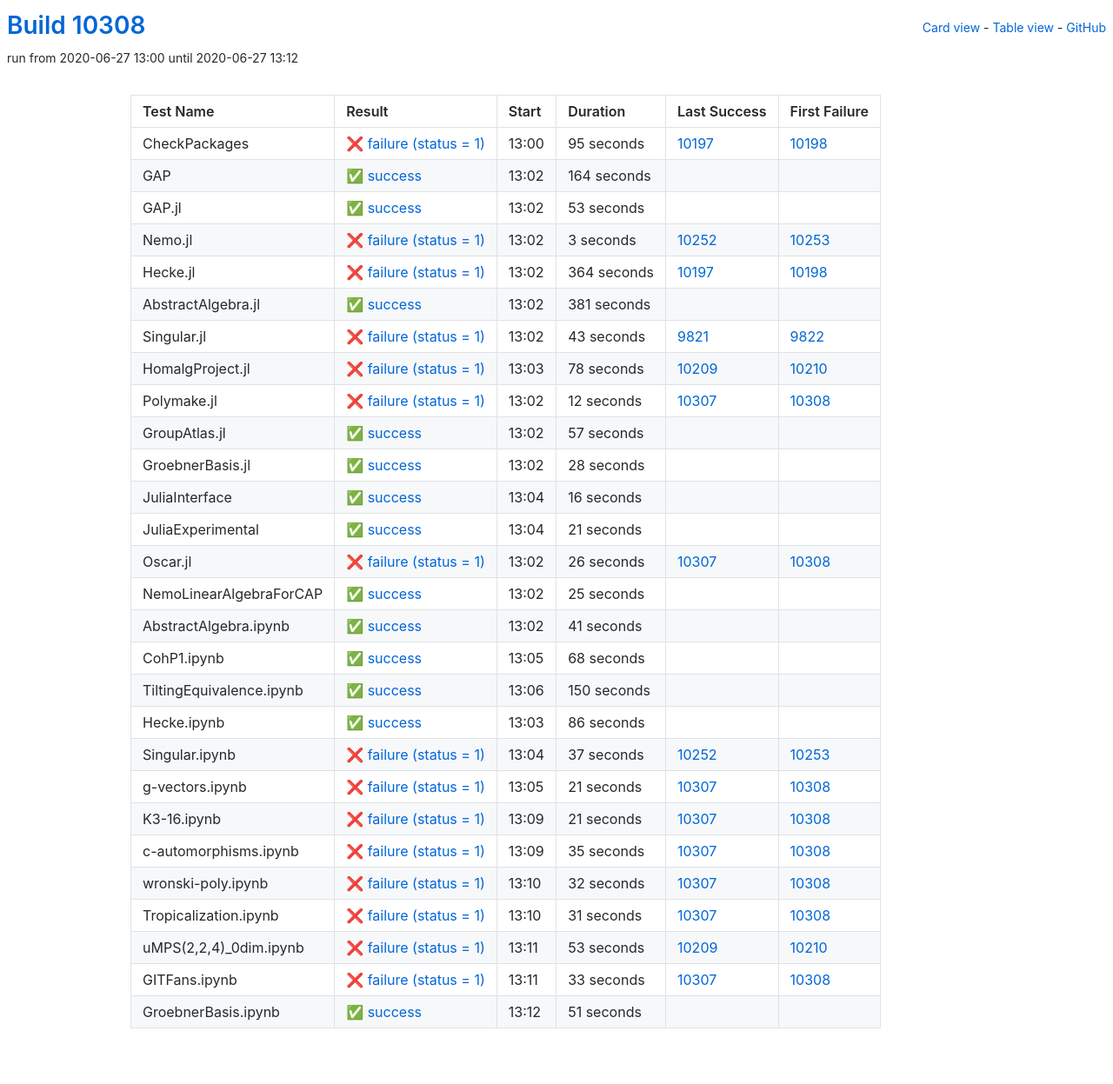
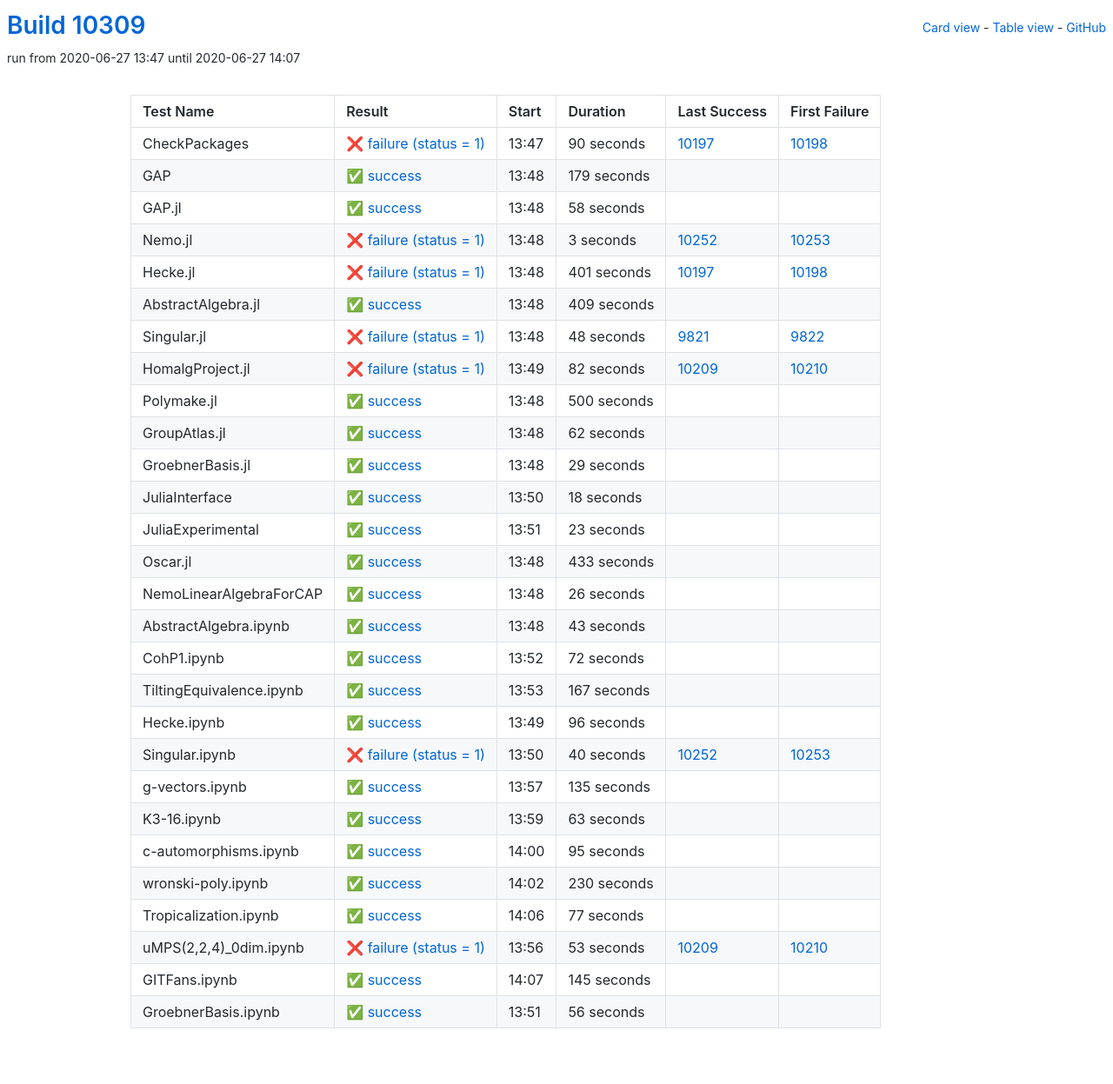
Before and after one commit to oscar-system/oscar-ci-status, a Jekyll site: the page built from table.html, in a window 1280 px wide. Shown: the whole page at 87% size. Built offline with Jekyll 4.4.1, drawn with Linux system fonts in a browser that asks for light colours.

Commit message:
Build #10309

```diff
--- a/_data/ci.yml
+++ b/_data/ci.yml
@@ -1,6 +1,6 @@
 ---
-build: 10308
-build_url: https://oscarci.mathematik.uni-kl.de/job/oscar/10308/
+build: 10309
+build_url: https://oscarci.mathematik.uni-kl.de/job/oscar/10309/
 job: oscar
 organization: oscar-system
 repo: oscar-ci-status
@@ -8,44 +8,44 @@ repourl: https://github.com/oscar-system/oscar-ci-status
 tests:
 - name: CheckPackages
   id: checkpackages
-  log: https://oscarci.mathematik.uni-kl.de/job/oscar/10308/artifact/logs/build-10308/CheckPackages.log
-  start: 2020-06-27 13:00
+  log: https://oscarci.mathematik.uni-kl.de/job/oscar/10309/artifact/logs/build-10309/CheckPackages.log
+  start: 2020-06-27 13:47
   success: false
   exitcode: 1
   status: failure
-  duration: 95
+  duration: 90
   last_success: 10197
   last_success_url: https://oscarci.mathematik.uni-kl.de/job/oscar/10197/
   first_failure: 10198
   first_failure_url: https://oscarci.mathematik.uni-kl.de/job/oscar/10198/
 - name: GAP
   id: gap
-  log: https://oscarci.mathematik.uni-kl.de/job/oscar/10308/artifact/logs/build-10308/GAP.log
-  start: 2020-06-27 13:02
+  log: https://oscarci.mathematik.uni-kl.de/job/oscar/10309/artifact/logs/build-10309/GAP.log
+  start: 2020-06-27 13:48
   success: true
   exitcode: 0
   status: success
-  duration: 164
+  duration: 179
   last_success: false
   last_success_url:
   first_failure: false
   first_failure_url:
 - name: GAP.jl
   id: gap-jl
-  log: https://oscarci.mathematik.uni-kl.de/job/oscar/10308/artifact/logs/build-10308/GAP.jl.log
-  start: 2020-06-27 13:02
+  log: https://oscarci.mathematik.uni-kl.de/job/oscar/10309/artifact/logs/build-10309/GAP.jl.log
+  start: 2020-06-27 13:48
   success: true
   exitcode: 0
   status: success
-  duration: 53
+  duration: 58
   last_success: false
   last_success_url:
   first_failure: false
   first_failure_url:
 - name: Nemo.jl
   id: nemo-jl
-  log: https://oscarci.mathematik.uni-kl.de/job/oscar/10308/artifact/logs/build-10308/Nemo.jl.log
-  start: 2020-06-27 13:02
+  log: https://oscarci.mathematik.uni-kl.de/job/oscar/10309/artifact/logs/build-10309/Nemo.jl.log
+  start: 2020-06-27 13:48
   success: false
   exitcode: 1
   status: failure
@@ -56,260 +56,260 @@ tests:
   first_failure_url: https://oscarci.mathematik.uni-kl.de/job/oscar/10253/
 - name: Hecke.jl
   id: hecke-jl
-  log: https://oscarci.mathematik.uni-kl.de/job/oscar/10308/artifact/logs/build-10308/Hecke.jl.log
-  start: 2020-06-27 13:02
+  log: https://oscarci.mathematik.uni-kl.de/job/oscar/10309/artifact/logs/build-10309/Hecke.jl.log
+  start: 2020-06-27 13:48
   success: false
   exitcode: 1
   status: failure
-  duration: 364
+  duration: 401
   last_success: 10197
   last_success_url: https://oscarci.mathematik.uni-kl.de/job/oscar/10197/
   first_failure: 10198
   first_failure_url: https://oscarci.mathematik.uni-kl.de/job/oscar/10198/
 - name: AbstractAlgebra.jl
   id: abstractalgebra-jl
-  log: https://oscarci.mathematik.uni-kl.de/job/oscar/10308/artifact/logs/build-10308/AbstractAlgebra.jl.log
-  start: 2020-06-27 13:02
+  log: https://oscarci.mathematik.uni-kl.de/job/oscar/10309/artifact/logs/build-10309/AbstractAlgebra.jl.log
+  start: 2020-06-27 13:48
   success: true
   exitcode: 0
   status: success
-  duration: 381
+  duration: 409
   last_success: false
   last_success_url:
   first_failure: false
   first_failure_url:
 - name: Singular.jl
   id: singular-jl
-  log: https://oscarci.mathematik.uni-kl.de/job/oscar/10308/artifact/logs/build-10308/Singular.jl.log
-  start: 2020-06-27 13:02
+  log: https://oscarci.mathematik.uni-kl.de/job/oscar/10309/artifact/logs/build-10309/Singular.jl.log
+  start: 2020-06-27 13:48
   success: false
   exitcode: 1
   status: failure
-  duration: 43
+  duration: 48
   last_success: 9821
   last_success_url: https://oscarci.mathematik.uni-kl.de/job/oscar/9821/
   first_failure: 9822
   first_failure_url: https://oscarci.mathematik.uni-kl.de/job/oscar/9822/
 - name: HomalgProject.jl
   id: homalgproject-jl
-  log: https://oscarci.mathematik.uni-kl.de/job/oscar/10308/artifact/logs/build-10308/HomalgProject.jl.log
-  start: 2020-06-27 13:03
+  log: https://oscarci.mathematik.uni-kl.de/job/oscar/10309/artifact/logs/build-10309/HomalgProject.jl.log
+  start: 2020-06-27 13:49
   success: false
   exitcode: 1
   status: failure
-  duration: 78
+  duration: 82
   last_success: 10209
   last_success_url: https://oscarci.mathematik.uni-kl.de/job/oscar/10209/
   first_failure: 10210
   first_failure_url: https://oscarci.mathematik.uni-kl.de/job/oscar/10210/
 - name: Polymake.jl
   id: polymake-jl
-  log: https://oscarci.mathematik.uni-kl.de/job/oscar/10308/artifact/logs/build-10308/Polymake.jl.log
-  start: 2020-06-27 13:02
-  success: false
-  exitcode: 1
-  status: failure
-  duration: 12
-  last_success: 10307
-  last_success_url: https://oscarci.mathematik.uni-kl.de/job/oscar/10307/
-  first_failure: 10308
-  first_failure_url: https://oscarci.mathematik.uni-kl.de/job/oscar/10308/
-- name: GroupAtlas.jl
-  id: groupatlas-jl
-  log: https://oscarci.mathematik.uni-kl.de/job/oscar/10308/artifact/logs/build-10308/GroupAtlas.jl.log
-  start: 2020-06-27 13:02
+  log: https://oscarci.mathematik.uni-kl.de/job/oscar/10309/artifact/logs/build-10309/Polymake.jl.log
+  start: 2020-06-27 13:48
   success: true
   exitcode: 0
   status: success
-  duration: 57
+  duration: 500
+  last_success: false
+  last_success_url:
+  first_failure: false
+  first_failure_url:
+- name: GroupAtlas.jl
+  id: groupatlas-jl
+  log: https://oscarci.mathematik.uni-kl.de/job/oscar/10309/artifact/logs/build-10309/GroupAtlas.jl.log
+  start: 2020-06-27 13:48
+  success: true
+  exitcode: 0
+  status: success
+  duration: 62
   last_success: false
   last_success_url:
   first_failure: false
   first_failure_url:
 - name: GroebnerBasis.jl
   id: groebnerbasis-jl
-  log: https://oscarci.mathematik.uni-kl.de/job/oscar/10308/artifact/logs/build-10308/GroebnerBasis.jl.log
-  start: 2020-06-27 13:02
+  log: https://oscarci.mathematik.uni-kl.de/job/oscar/10309/artifact/logs/build-10309/GroebnerBasis.jl.log
+  start: 2020-06-27 13:48
   success: true
   exitcode: 0
   status: success
-  duration: 28
+  duration: 29
   last_success: false
   last_success_url:
   first_failure: false
   first_failure_url:
 - name: JuliaInterface
   id: juliainterface
-  log: https://oscarci.mathematik.uni-kl.de/job/oscar/10308/artifact/logs/build-10308/JuliaInterface.log
-  start: 2020-06-27 13:04
+  log: https://oscarci.mathematik.uni-kl.de/job/oscar/10309/artifact/logs/build-10309/JuliaInterface.log
+  start: 2020-06-27 13:50
   success: true
   exitcode: 0
   status: success
-  duration: 16
+  duration: 18
   last_success: false
   last_success_url:
   first_failure: false
   first_failure_url:
 - name: JuliaExperimental
   id: juliaexperimental
-  log: https://oscarci.mathematik.uni-kl.de/job/oscar/10308/artifact/logs/build-10308/JuliaExperimental.log
-  start: 2020-06-27 13:04
+  log: https://oscarci.mathematik.uni-kl.de/job/oscar/10309/artifact/logs/build-10309/JuliaExperimental.log
+  start: 2020-06-27 13:51
   success: true
   exitcode: 0
   status: success
-  duration: 21
+  duration: 23
   last_success: false
   last_success_url:
   first_failure: false
   first_failure_url:
 - name: Oscar.jl
   id: oscar-jl
-  log: https://oscarci.mathematik.uni-kl.de/job/oscar/10308/artifact/logs/build-10308/Oscar.jl.log
-  start: 2020-06-27 13:02
-  success: false
-  exitcode: 1
-  status: failure
-  duration: 26
-  last_success: 10307
-  last_success_url: https://oscarci.mathematik.uni-kl.de/job/oscar/10307/
-  first_failure: 10308
-  first_failure_url: https://oscarci.mathematik.uni-kl.de/job/oscar/10308/
-- name: NemoLinearAlgebraForCAP
-  id: nemolinearalgebraforcap
-  log: https://oscarci.mathematik.uni-kl.de/job/oscar/10308/artifact/logs/build-10308/NemoLinearAlgebraForCAP.log
-  start: 2020-06-27 13:02
+  log: https://oscarci.mathematik.uni-kl.de/job/oscar/10309/artifact/logs/build-10309/Oscar.jl.log
+  start: 2020-06-27 13:48
   success: true
   exitcode: 0
   status: success
-  duration: 25
+  duration: 433
+  last_success: false
+  last_success_url:
+  first_failure: false
+  first_failure_url:
+- name: NemoLinearAlgebraForCAP
+  id: nemolinearalgebraforcap
+  log: https://oscarci.mathematik.uni-kl.de/job/oscar/10309/artifact/logs/build-10309/NemoLinearAlgebraForCAP.log
+  start: 2020-06-27 13:48
+  success: true
+  exitcode: 0
+  status: success
+  duration: 26
   last_success: false
   last_success_url:
   first_failure: false
   first_failure_url:
 - name: AbstractAlgebra.ipynb
   id: abstractalgebra-ipynb
-  log: https://oscarci.mathematik.uni-kl.de/job/oscar/10308/artifact/logs/build-10308/AbstractAlgebra.ipynb.log
-  start: 2020-06-27 13:02
+  log: https://oscarci.mathematik.uni-kl.de/job/oscar/10309/artifact/logs/build-10309/AbstractAlgebra.ipynb.log
+  start: 2020-06-27 13:48
   success: true
   exitcode: 0
   status: success
-  duration: 41
+  duration: 43
   last_success: false
   last_success_url:
   first_failure: false
   first_failure_url:
 - name: CohP1.ipynb
   id: cohp1-ipynb
-  log: https://oscarci.mathematik.uni-kl.de/job/oscar/10308/artifact/logs/build-10308/CohP1.ipynb.log
-  start: 2020-06-27 13:05
+  log: https://oscarci.mathematik.uni-kl.de/job/oscar/10309/artifact/logs/build-10309/CohP1.ipynb.log
+  start: 2020-06-27 13:52
   success: true
   exitcode: 0
   status: success
-  duration: 68
+  duration: 72
   last_success: false
   last_success_url:
   first_failure: false
   first_failure_url:
 - name: TiltingEquivalence.ipynb
   id: tiltingequivalence-ipynb
-  log: https://oscarci.mathematik.uni-kl.de/job/oscar/10308/artifact/logs/build-10308/TiltingEquivalence.ipynb.log
-  start: 2020-06-27 13:06
+  log: https://oscarci.mathematik.uni-kl.de/job/oscar/10309/artifact/logs/build-10309/TiltingEquivalence.ipynb.log
+  start: 2020-06-27 13:53
   success: true
   exitcode: 0
   status: success
-  duration: 150
+  duration: 167
   last_success: false
   last_success_url:
   first_failure: false
   first_failure_url:
 - name: Hecke.ipynb
   id: hecke-ipynb
-  log: https://oscarci.mathematik.uni-kl.de/job/oscar/10308/artifact/logs/build-10308/Hecke.ipynb.log
-  start: 2020-06-27 13:03
+  log: https://oscarci.mathematik.uni-kl.de/job/oscar/10309/artifact/logs/build-10309/Hecke.ipynb.log
+  start: 2020-06-27 13:49
   success: true
   exitcode: 0
   status: success
-  duration: 86
+  duration: 96
   last_success: false
   last_success_url:
   first_failure: false
   first_failure_url:
 - name: Singular.ipynb
   id: singular-ipynb
-  log: https://oscarci.mathematik.uni-kl.de/job/oscar/10308/artifact/logs/build-10308/Singular.ipynb.log
-  start: 2020-06-27 13:04
+  log: https://oscarci.mathematik.uni-kl.de/job/oscar/10309/artifact/logs/build-10309/Singular.ipynb.log
+  start: 2020-06-27 13:50
   success: false
   exitcode: 1
   status: failure
-  duration: 37
+  duration: 40
   last_success: 10252
   last_success_url: https://oscarci.mathematik.uni-kl.de/job/oscar/10252/
   first_failure: 10253
   first_failure_url: https://oscarci.mathematik.uni-kl.de/job/oscar/10253/
 - name: g-vectors.ipynb
   id: g-vectors-ipynb
-  log: https://oscarci.mathematik.uni-kl.de/job/oscar/10308/artifact/logs/build-10308/g-vectors.ipynb.log
-  start: 2020-06-27 13:05
-  success: false
-  exitcode: 1
-  status: failure
-  duration: 21
-  last_success: 10307
-  last_success_url: https://oscarci.mathematik.uni-kl.de/job/oscar/10307/
-  first_failure: 10308
-  first_failure_url: https://oscarci.mathematik.uni-kl.de/job/oscar/10308/
+  log: https://oscarci.mathematik.uni-kl.de/job/oscar/10309/artifact/logs/build-10309/g-vectors.ipynb.log
+  start: 2020-06-27 13:57
+  success: true
+  exitcode: 0
+  status: success
+  duration: 135
+  last_success: false
+  last_success_url:
+  first_failure: false
+  first_failure_url:
 - name: K3-16.ipynb
   id: k3-16-ipynb
-  log: https://oscarci.mathematik.uni-kl.de/job/oscar/10308/artifact/logs/build-10308/K3-16.ipynb.log
-  start: 2020-06-27 13:09
-  success: false
-  exitcode: 1
-  status: failure
-  duration: 21
-  last_success: 10307
-  last_success_url: https://oscarci.mathematik.uni-kl.de/job/oscar/10307/
-  first_failure: 10308
-  first_failure_url: https://oscarci.mathematik.uni-kl.de/job/oscar/10308/
+  log: https://oscarci.mathematik.uni-kl.de/job/oscar/10309/artifact/logs/build-10309/K3-16.ipynb.log
+  start: 2020-06-27 13:59
+  success: true
+  exitcode: 0
+  status: success
+  duration: 63
+  last_success: false
+  last_success_url:
+  first_failure: false
+  first_failure_url:
 - name: c-automorphisms.ipynb
   id: c-automorphisms-ipynb
-  log: https://oscarci.mathematik.uni-kl.de/job/oscar/10308/artifact/logs/build-10308/c-automorphisms.ipynb.log
-  start: 2020-06-27 13:09
-  success: false
-  exitcode: 1
-  status: failure
-  duration: 35
-  last_success: 10307
-  last_success_url: https://oscarci.mathematik.uni-kl.de/job/oscar/10307/
-  first_failure: 10308
-  first_failure_url: https://oscarci.mathematik.uni-kl.de/job/oscar/10308/
+  log: https://oscarci.mathematik.uni-kl.de/job/oscar/10309/artifact/logs/build-10309/c-automorphisms.ipynb.log
+  start: 2020-06-27 14:00
+  success: true
+  exitcode: 0
+  status: success
+  duration: 95
+  last_success: false
+  last_success_url:
+  first_failure: false
+  first_failure_url:
 - name: wronski-poly.ipynb
   id: wronski-poly-ipynb
-  log: https://oscarci.mathematik.uni-kl.de/job/oscar/10308/artifact/logs/build-10308/wronski-poly.ipynb.log
-  start: 2020-06-27 13:10
-  success: false
-  exitcode: 1
-  status: failure
-  duration: 32
-  last_success: 10307
-  last_success_url: https://oscarci.mathematik.uni-kl.de/job/oscar/10307/
-  first_failure: 10308
-  first_failure_url: https://oscarci.mathematik.uni-kl.de/job/oscar/10308/
+  log: https://oscarci.mathematik.uni-kl.de/job/oscar/10309/artifact/logs/build-10309/wronski-poly.ipynb.log
+  start: 2020-06-27 14:02
+  success: true
+  exitcode: 0
+  status: success
+  duration: 230
+  last_success: false
+  last_success_url:
+  first_failure: false
+  first_failure_url:
 - name: Tropicalization.ipynb
   id: tropicalization-ipynb
-  log: https://oscarci.mathematik.uni-kl.de/job/oscar/10308/artifact/logs/build-10308/Tropicalization.ipynb.log
-  start: 2020-06-27 13:10
-  success: false
-  exitcode: 1
-  status: failure
-  duration: 31
-  last_success: 10307
-  last_success_url: https://oscarci.mathematik.uni-kl.de/job/oscar/10307/
-  first_failure: 10308
-  first_failure_url: https://oscarci.mathematik.uni-kl.de/job/oscar/10308/
+  log: https://oscarci.mathematik.uni-kl.de/job/oscar/10309/artifact/logs/build-10309/Tropicalization.ipynb.log
+  start: 2020-06-27 14:06
+  success: true
+  exitcode: 0
+  status: success
+  duration: 77
+  last_success: false
+  last_success_url:
+  first_failure: false
+  first_failure_url:
 - name: uMPS(2,2,4)_0dim.ipynb
   id: umps-2-2-4-0dim-ipynb
-  log: https://oscarci.mathematik.uni-kl.de/job/oscar/10308/artifact/logs/build-10308/uMPS-2-2-4-_0dim.ipynb.log
-  start: 2020-06-27 13:11
+  log: https://oscarci.mathematik.uni-kl.de/job/oscar/10309/artifact/logs/build-10309/uMPS-2-2-4-_0dim.ipynb.log
+  start: 2020-06-27 13:56
   success: false
   exitcode: 1
   status: failure
@@ -320,25 +320,25 @@ tests:
   first_failure_url: https://oscarci.mathematik.uni-kl.de/job/oscar/10210/
 - name: GITFans.ipynb
   id: gitfans-ipynb
-  log: https://oscarci.mathematik.uni-kl.de/job/oscar/10308/artifact/logs/build-10308/GITFans.ipynb.log
-  start: 2020-06-27 13:11
-  success: false
-  exitcode: 1
-  status: failure
-  duration: 33
-  last_success: 10307
-  last_success_url: https://oscarci.mathematik.uni-kl.de/job/oscar/10307/
-  first_failure: 10308
-  first_failure_url: https://oscarci.mathematik.uni-kl.de/job/oscar/10308/
-- name: GroebnerBasis.ipynb
-  id: groebnerbasis-ipynb
-  log: https://oscarci.mathematik.uni-kl.de/job/oscar/10308/artifact/logs/build-10308/GroebnerBasis.ipynb.log
-  start: 2020-06-27 13:12
+  log: https://oscarci.mathematik.uni-kl.de/job/oscar/10309/artifact/logs/build-10309/GITFans.ipynb.log
+  start: 2020-06-27 14:07
   success: true
   exitcode: 0
   status: success
-  duration: 51
+  duration: 145
   last_success: false
   last_success_url:
   first_failure: false
   first_failure_url:
+- name: GroebnerBasis.ipynb
+  id: groebnerbasis-ipynb
+  log: https://oscarci.mathematik.uni-kl.de/job/oscar/10309/artifact/logs/build-10309/GroebnerBasis.ipynb.log
+  start: 2020-06-27 13:51
+  success: true
+  exitcode: 0
+  status: success
+  duration: 56
+  last_success: false
+  last_success_url:
+  first_failure: false
+  first_failure_url:
```
Also changed, not shown: README.md.
